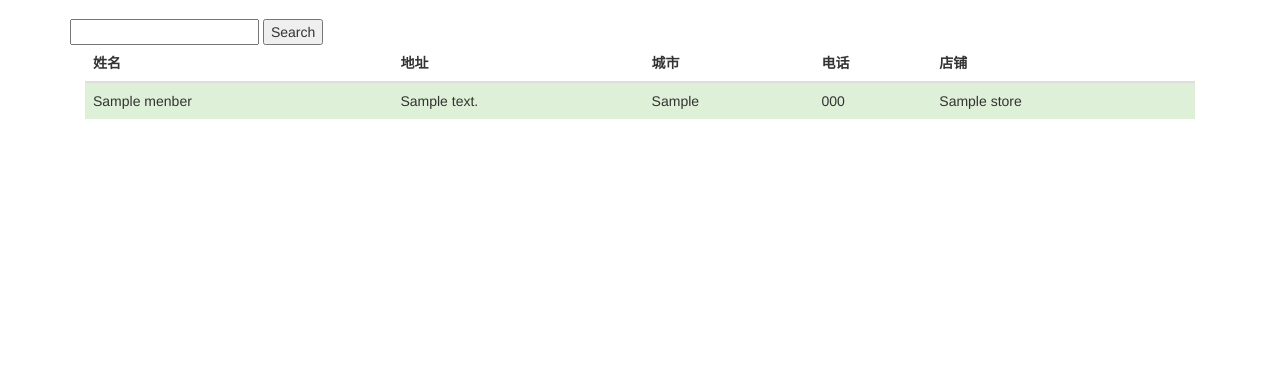
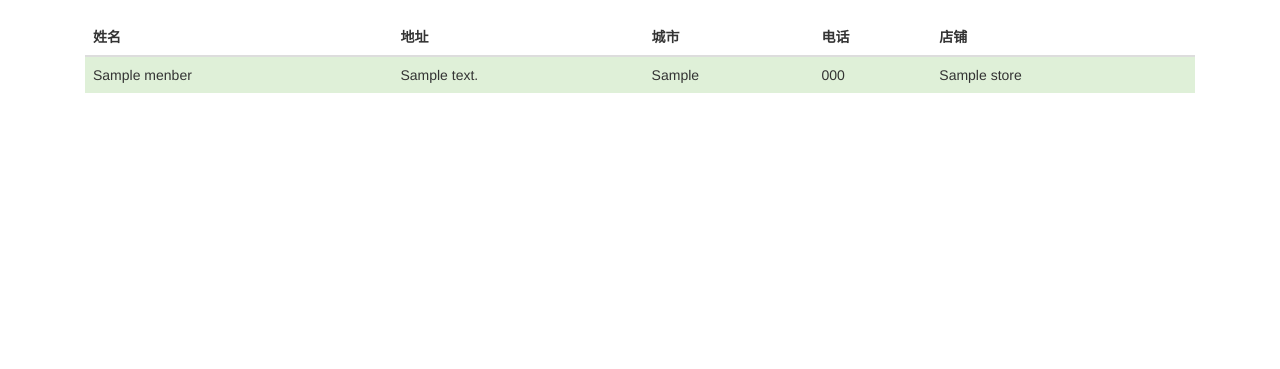
Before and after one commit to spring3th/Menber, a Django app: page /menber/ in a window 1280 px wide. Shown: the part 51-420 px from the top of the page. Run offline with Django 3.2, Linux system fonts and the light colour scheme; tables that the repository leaves empty hold one stand-in row (values such as "Sample post"); some libraries are stand-ins or nearby versions.

Commit message:
def search function

```diff
--- a/Manage/Manage/urls.py
+++ b/Manage/Manage/urls.py
@@ -22,5 +22,5 @@ urlpatterns = patterns('menber.views',
    (r'^menber/$','Menber'),
    (r'^search-form/$','search_form'),
    (r'^search/$','search'),
-   (r'','Index')
+   (r'^index/$','Index')
 )
--- a/Manage/templates/menber.html
+++ b/Manage/templates/menber.html
@@ -3,13 +3,6 @@
 {% block content %}
 
     <div class="container">
-      {% if error %}
-        <p style="color:red;">Please submit a search term.</p>
-    {% endif %}
-<form action="/search/" method="get">
-    <input type="text" name="q">
-    <input type="submit" value="Search">
-</form>
      <div class="container-fluid">
 	<div class="row-fluid">
 		<div class="span12">
```
